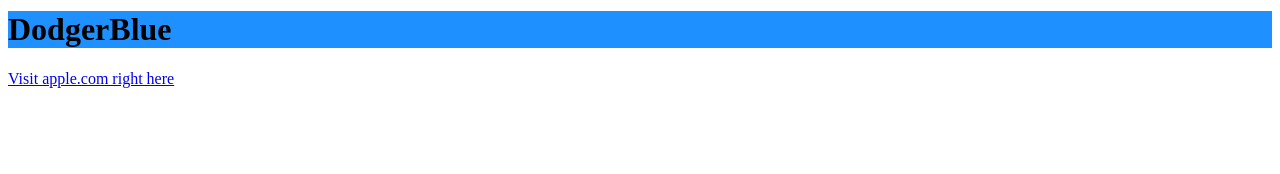
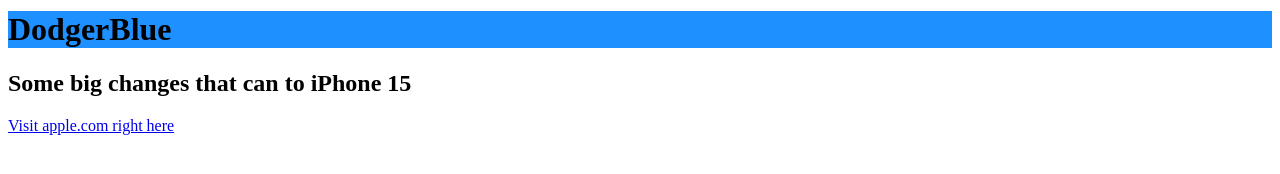
Before and after one commit to Brandon-14/assignment00, a plain HTML site: page index.html in a window 1280 px wide. Shown: the part 496-670 px from the top of the page. Drawn offline with Linux system fonts and the light colour scheme.

Commit message:
Update index.html

```diff
--- a/index.html
+++ b/index.html
@@ -8,4 +8,5 @@
 
 <h1 style="background-color:DodgerBlue;">DodgerBlue</h1>
 
+<h2>Some big changes that can to iPhone 15</h2>
 <p><a href="https://www.apple.com/shop/buy-iphone/iphone-15-pro">Visit apple.com right here </a></p>
```
